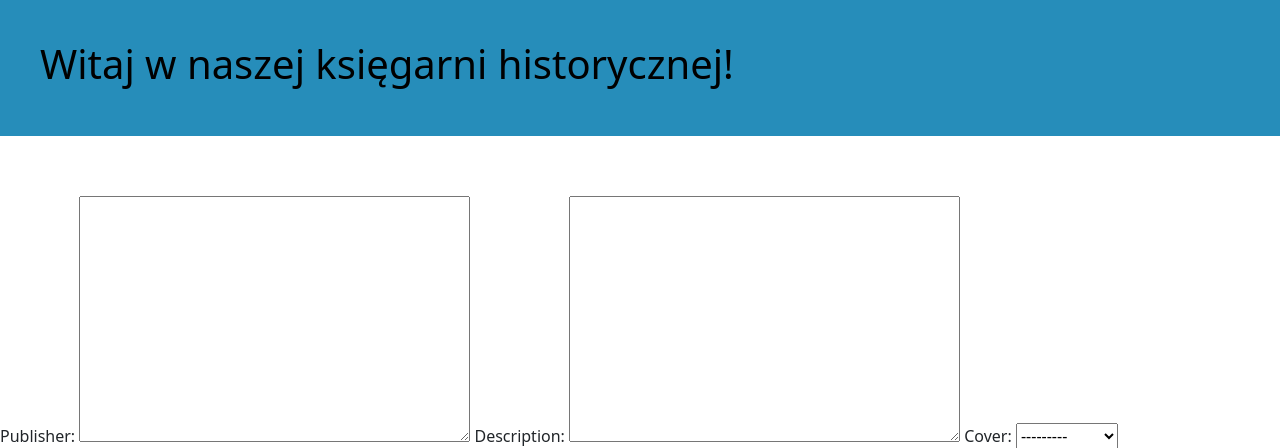
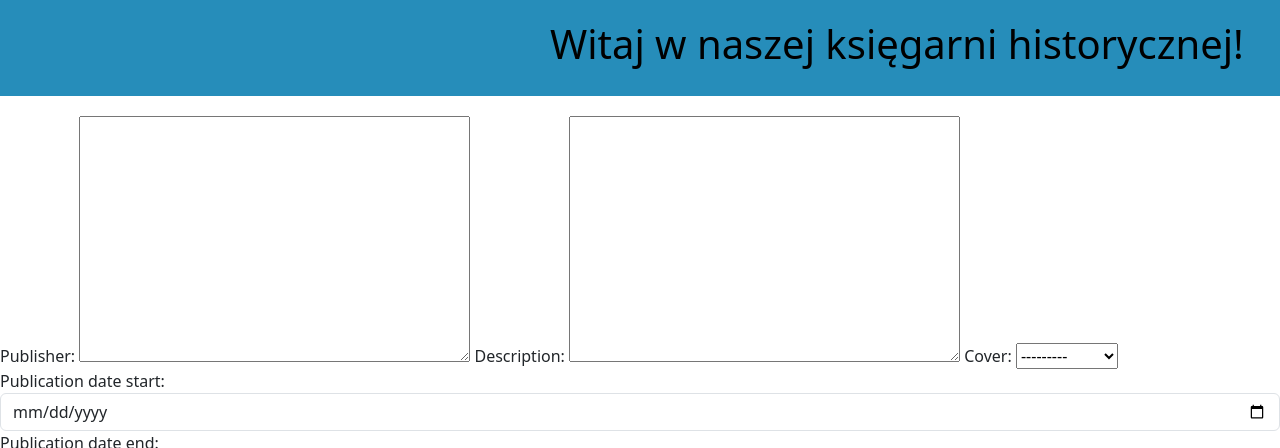
Before and after one commit to History39/aplikacja-ksi-garniana, a Django app: page / in a window 1280 px wide. Shown: the top 448 px of the page. Run offline with Django 4.2, Linux system fonts and the light colour scheme; some libraries are stand-ins or nearby versions.

Commit message:
Poprawa wyglądu nagłówka na stronie rezerwacyjnej

```diff
--- a/website/static/css/book.css
+++ b/website/static/css/book.css
@@ -1,3 +1,6 @@
 .website-header{
     background-color: #1F85DE;
+    color: black;
+    margin-bottom: 40px;
+    padding: 40px 40px 40px 40px;
 }
--- a/website/static/css/main.css
+++ b/website/static/css/main.css
@@ -1,6 +1,6 @@
 .website-header{
     background-color: #268dba;
     color: black;
-    margin-bottom: 60px;
-    padding: 40px 100px 40px 40px;
+    margin-bottom: 20px;
+    padding: 20px 20px 20px 550px;
 }
--- a/website/templates/book.html
+++ b/website/templates/book.html
@@ -47,6 +47,8 @@
         <th>PRICE</th>
         <td>${{ book.detail.price }}</td>
     </tr>
+</table>
+<table>
     <tr>
         <a class="btn btn-outline-success" href="{% url 'main' %}"> RESERVATION </a>
     </tr>
```
